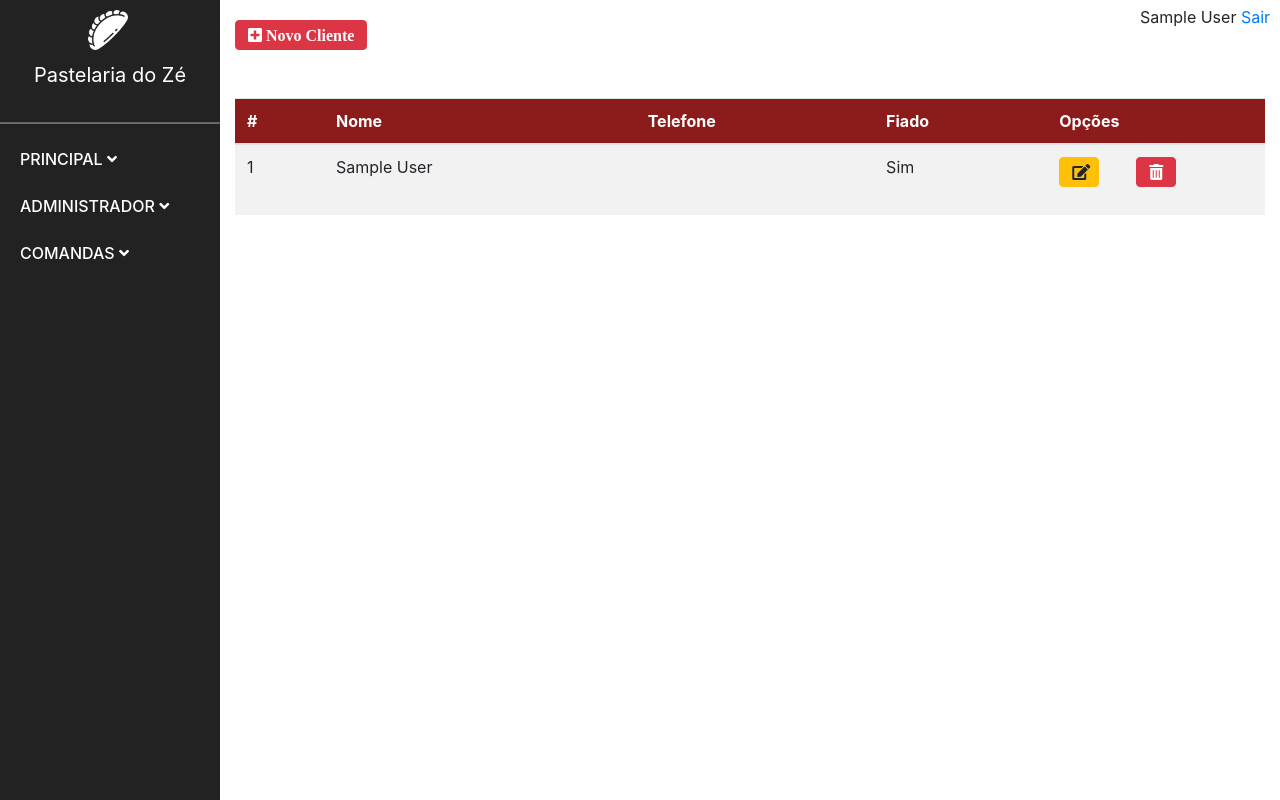
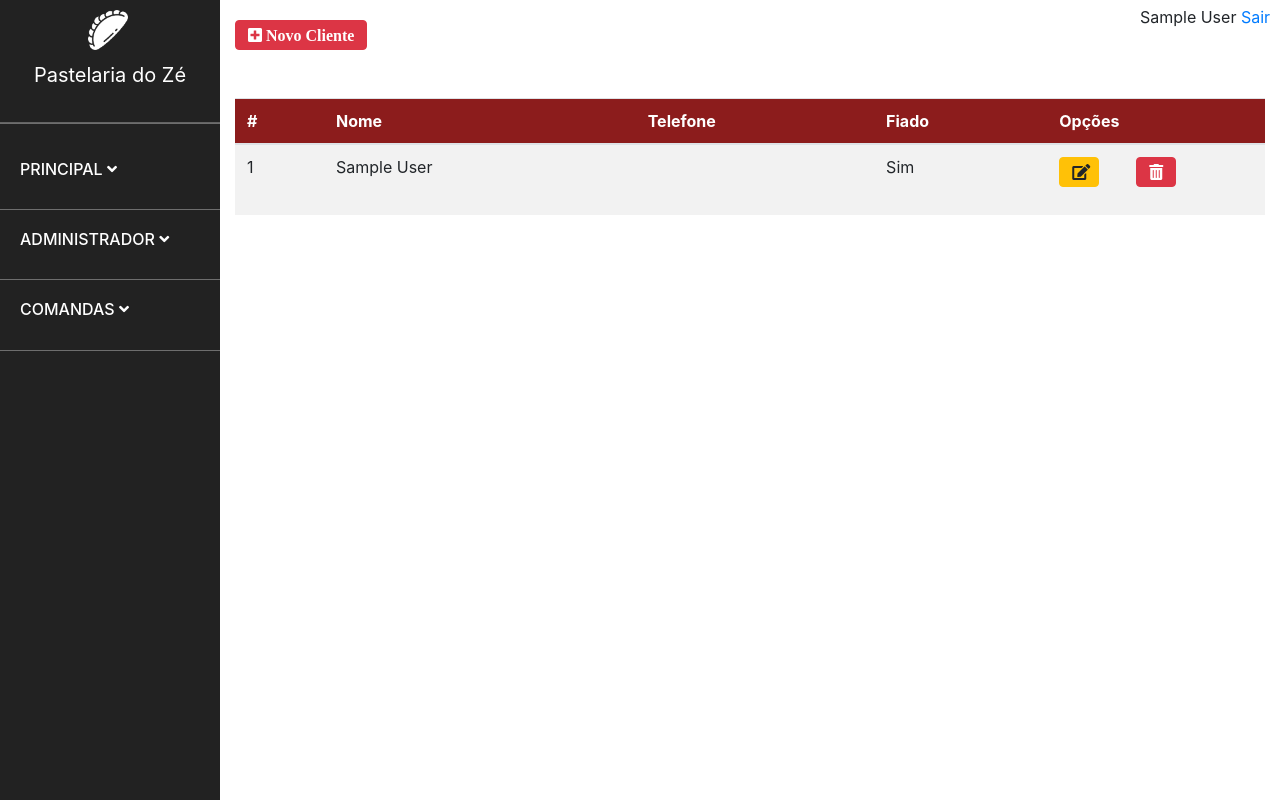
Before and after one commit to ProjetoIntegradorEquipe07/Integrador_Equipe07, a Flask app: page /cliente/ in a window 1280 px wide. Run offline with Flask 2, Linux system fonts and the light colour scheme; the visitor is signed in with stand-in values (Sample User, id 1); some libraries are stand-ins or nearby versions.

Commit message:
Alterações de espaçamento

```diff
--- a/static/styles/modelo.css
+++ b/static/styles/modelo.css
@@ -113,14 +113,20 @@ hr{
   font-size: 12px;
   text-transform: uppercase;
   background-color: #222222;
-  padding: 10px 0px 10px 20px;
+  padding: 20px 0px 20px 20px;
   font-weight: 600;
+  border-bottom: 1px solid #6e6e6e;
 }
 
 .sidebar-navigation .header::before {
   background-color: transparent;
 }
 
+.sidebar-navigation .header h6{
+  margin: 0;
+  padding-bottom: 10px;
+}
+
 .content-container {
   padding-left: 220px;
 }
--- a/templates/modelo.html
+++ b/templates/modelo.html
@@ -31,11 +31,8 @@
               </a>
             </li>
           </ul>
-
           {% if session['grupo'] == 1 %}
-          <ul class="header" id="administrador"><h6>Administrador <i class="fa fa-angle-down"></i>
-
-          </h6>
+          <ul class="header" id="administrador"><h6>Administrador <i class="fa fa-angle-down"></i></h6>
             <li class="itens-administrador">
               <a href="{{ url_for('comanda.dashboard') }}">
                 <i class="fas fa-tachometer-alt" aria-hidden="true"></i> Dashboard
```
